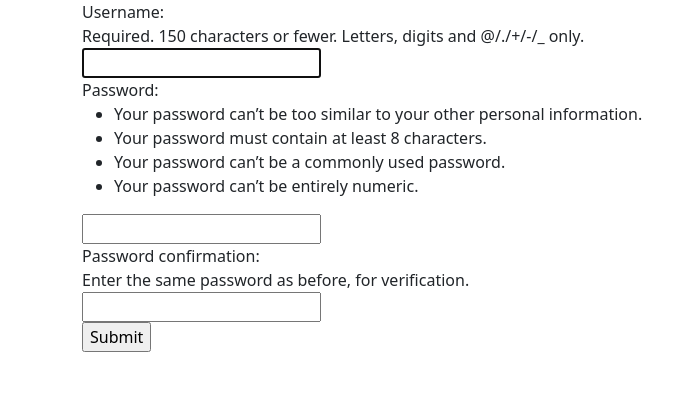
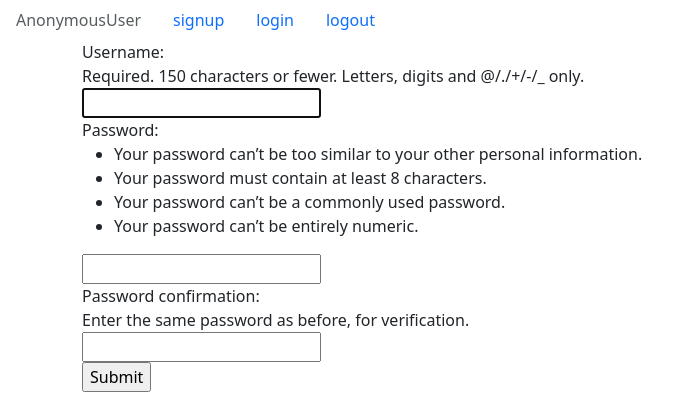
Before and after one commit to dsvit100/auth, a Django app: page /accounts/signup/ in a window 1280 px wide. Shown: the top 420 px of the page, without its empty margins (0-688 px from the left). Run offline with Django 5.2, Linux system fonts and the light colour scheme.

Commit message:
logout기능구현

```diff
--- a/accounts/urls.py
+++ b/accounts/urls.py
@@ -6,4 +6,5 @@ app_name = 'accounts'
 urlpatterns = [
     path('signup/', views.signup, name='signup'),
     path('login/', views.login, name='login'),
+    path('logout/', views.logout, name='logout'),
 ]
--- a/accounts/views.py
+++ b/accounts/views.py
@@ -2,6 +2,8 @@ from django.shortcuts import render, redirect
 from .forms import CustomUserCreationForm, CustomAuthenticationForm
 from django.contrib.auth import login as auth_login
 # login이라는 함수를 우리가 만들었기 때문에, auth_login으로 이름을 바꿔줌
+from django.contrib.auth import logout as auth_logout
+# 동일하게 auth_logout으로 바꿔줌
 
 # Create your views here.
 
@@ -27,7 +29,7 @@ def login(request):
         if form.is_valid():
             auth_login(request, form.get_user()) # id/pw에 맞는 값을 찾아주는 함수 (form.get_user), 값에 맞는 사용자에게 맞는 페이지를 제공해주기 위한
             #### 설명해주신대영
-            return redirect('articles:index')
+            return redirect('accounts:login')
 
     else:
         form = CustomAuthenticationForm()
@@ -36,3 +38,8 @@ def login(request):
     }
 
     return render(request, 'login.html', context)
+
+def logout(request):
+    # delete 로직
+    auth_logout(request)
+    return redirect('accounts:login')
--- a/templates/base.html
+++ b/templates/base.html
@@ -7,6 +7,14 @@
     <link href="https://cdn.jsdelivr.net/npm/bootstrap@5.3.3/dist/css/bootstrap.min.css" rel="stylesheet" integrity="sha384-QWTKZyjpPEjISv5WaRU9OFeRpok6YctnYmDr5pNlyT2bRjXh0JMhjY6hW+ALEwIH" crossorigin="anonymous">
 </head>
 <body>
+    <nav class="nav">
+        <a href="" class="nav-link disabled">{{user}}</a>
+        <!-- 네비게이션 바에 로그인 정보 확인할 수 있도록 -->
+         <!-- {{user}}는 장고에서 기본적으로 가지고 있는 변수 -->
+        <a href="{% url 'accounts:signup' %}" class="nav-link">signup</a>
+        <a href="{% url 'accounts:login' %}" class="nav-link">login</a>
+        <a href="{% url 'accounts:logout'%}" class="nav-link">logout</a>
+    </nav>
     <div class="container">
     {% block body %}
     {% endblock %}
```
